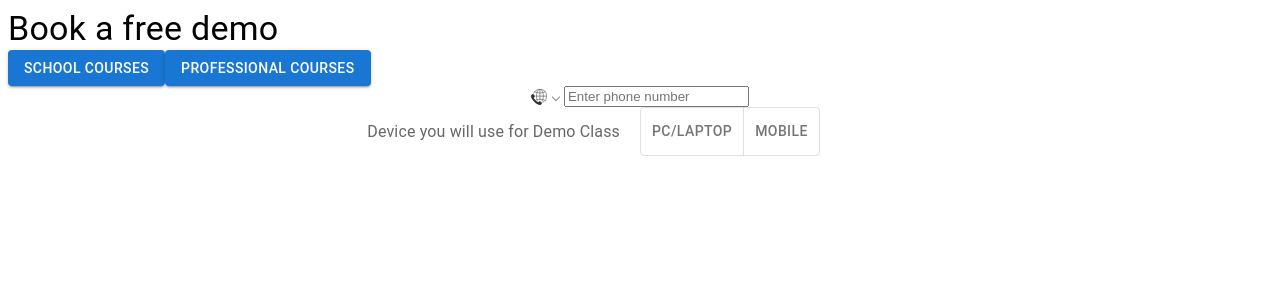
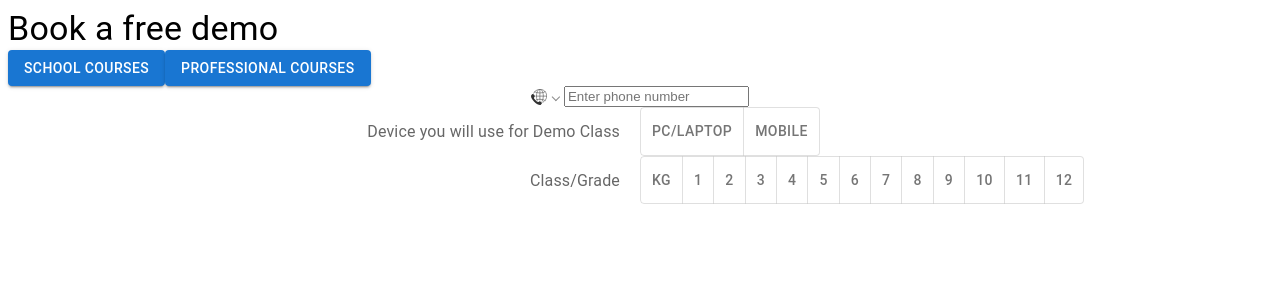
Before and after one commit to sankettchauhan/school-form-mui, a React (Create React App) app: page / in a window 1280 px wide. Shown: the top 300 px of the page. Built offline with nearby package versions, Linux system fonts and the light colour scheme.

Commit message:
add class input

```diff
--- a/src/components/Class.js
+++ b/src/components/Class.js
@@ -1,5 +1,60 @@
+import {
+  FormLabel,
+  Grid,
+  ToggleButton,
+  ToggleButtonGroup,
+} from "@mui/material";
 import React from "react";
 
-export default function Class() {
-  return <div></div>;
+export default function Class({ value, setValue }) {
+  const ENUM = [
+    "KG",
+    "1",
+    "2",
+    "3",
+    "4",
+    "5",
+    "6",
+    "7",
+    "8",
+    "9",
+    "10",
+    "11",
+    "12",
+  ];
+  const handleClick = (c) => setValue("class", c);
+  return (
+    <>
+      <Grid container>
+        <Grid
+          item
+          xs={6}
+          style={{
+            paddingRight: 20,
+            display: "flex",
+            alignItems: "center",
+            justifyContent: "flex-end",
+          }}
+        >
+          <FormLabel component="legend" style={{ fontSize: "1em" }}>
+            Class/Grade
+          </FormLabel>
+        </Grid>
+        <Grid item xs={6}>
+          <ToggleButtonGroup>
+            {ENUM.map((item, index) => (
+              <ToggleButton
+                key={`${item}-${index + 1}`}
+                value={item}
+                onClick={() => handleClick(item)}
+                selected={value === item}
+              >
+                {item}
+              </ToggleButton>
+            ))}
+          </ToggleButtonGroup>
+        </Grid>
+      </Grid>
+    </>
+  );
 }
--- a/src/components/Form.js
+++ b/src/components/Form.js
@@ -1,5 +1,6 @@
 import { Button, Typography } from "@mui/material";
 import React from "react";
+import Class from "./Class";
 import Device from "./Device";
 import MobileNumber from "./MobileNumber";
 
@@ -27,6 +28,7 @@ export default function Form() {
       <Button variant="contained">Professional Courses</Button>
       <MobileNumber value={data.mobileNo} setValue={setValue} />
       <Device value={data.device} setValue={setValue} />
+      <Class value={data.class} setValue={setValue} />
     </>
   );
 }
```
